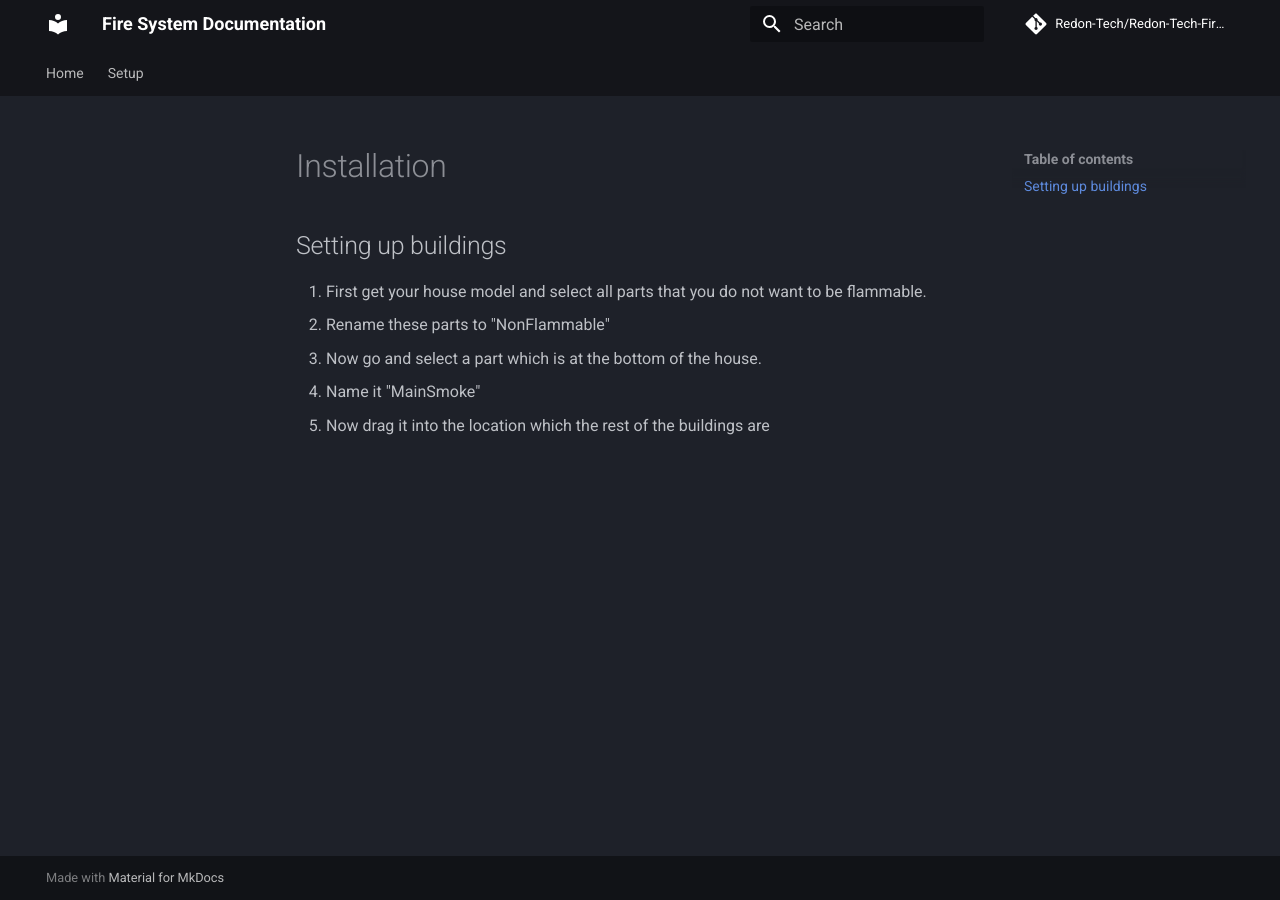
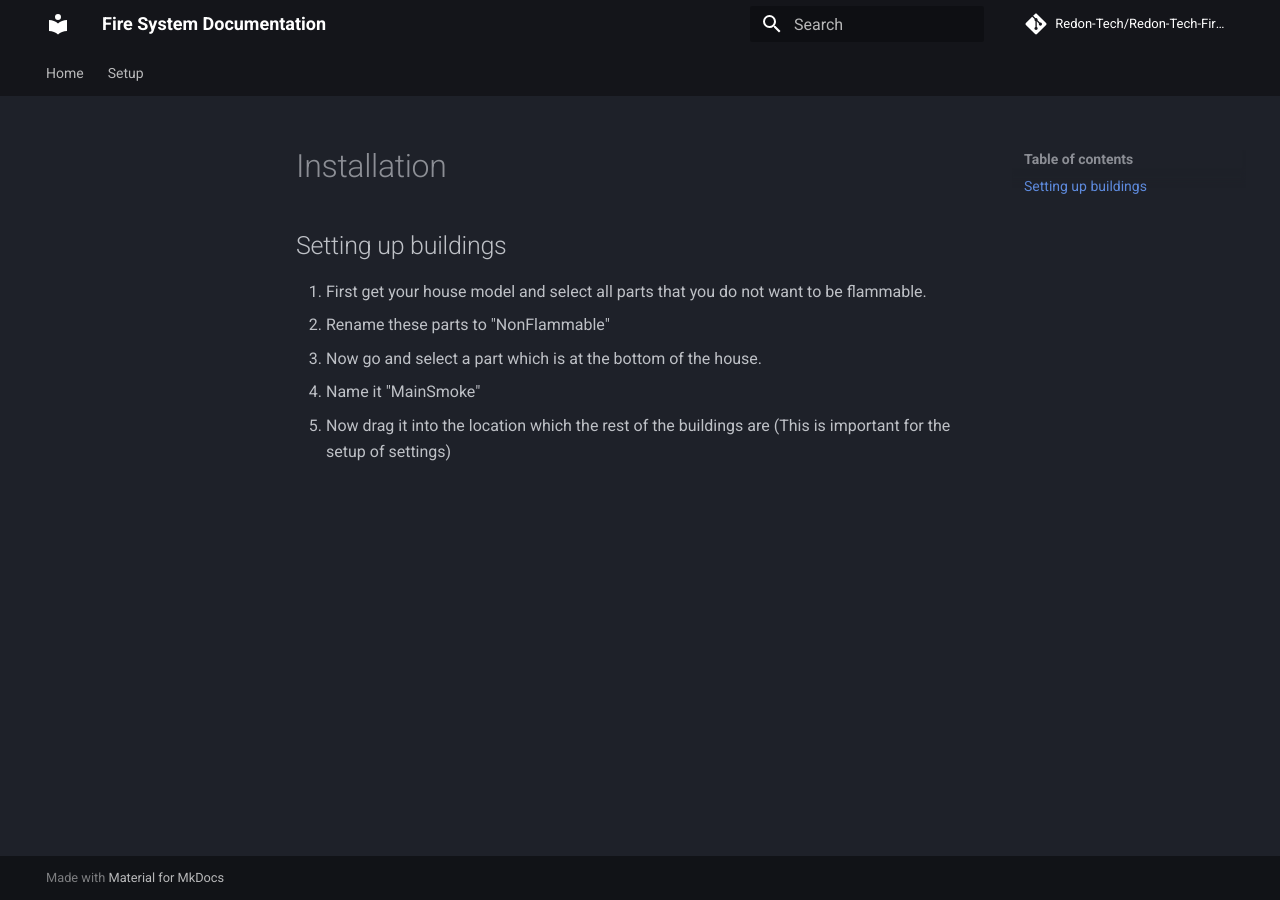
Before and after one commit to Redon-Tech/Fire-System, an MkDocs documentation site: the page built from docs/setup/houses.md, in a window 1280 px wide. Built offline with MkDocs 1.6.1 and Material for MkDocs 9.7.7, drawn with Linux system fonts in a browser that asks for light colours; comment, search, counter and statistics services are not loaded.

Commit message:
Update houses.md

```diff
--- a/docs/setup/houses.md
+++ b/docs/setup/houses.md
@@ -6,4 +6,4 @@
    1. Rename these parts to "NonFlammable"
 2. Now go and select a part which is at the bottom of the house.
    1. Name it "MainSmoke"
-3. Now drag it into the location which the rest of the buildings are
+3. Now drag it into the location which the rest of the buildings are (This is important for the setup of settings)
```
